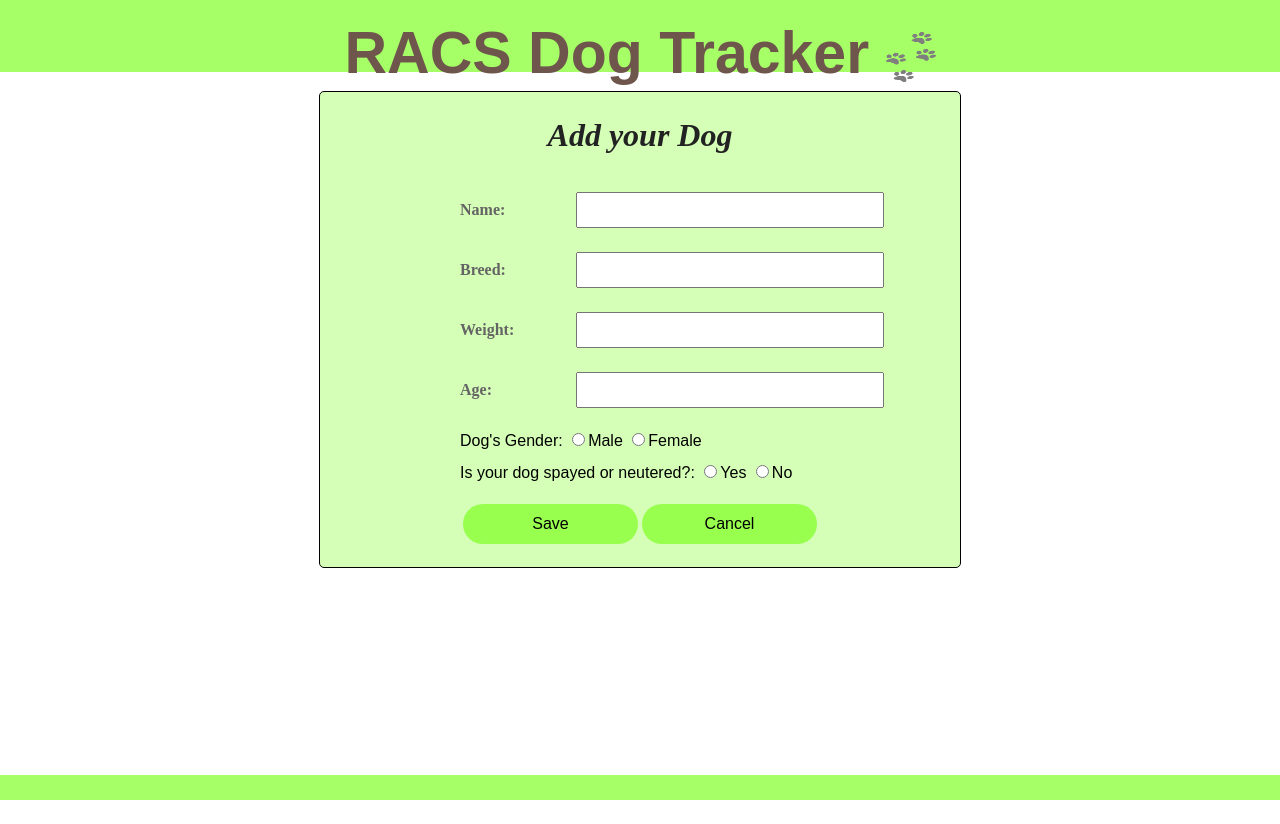
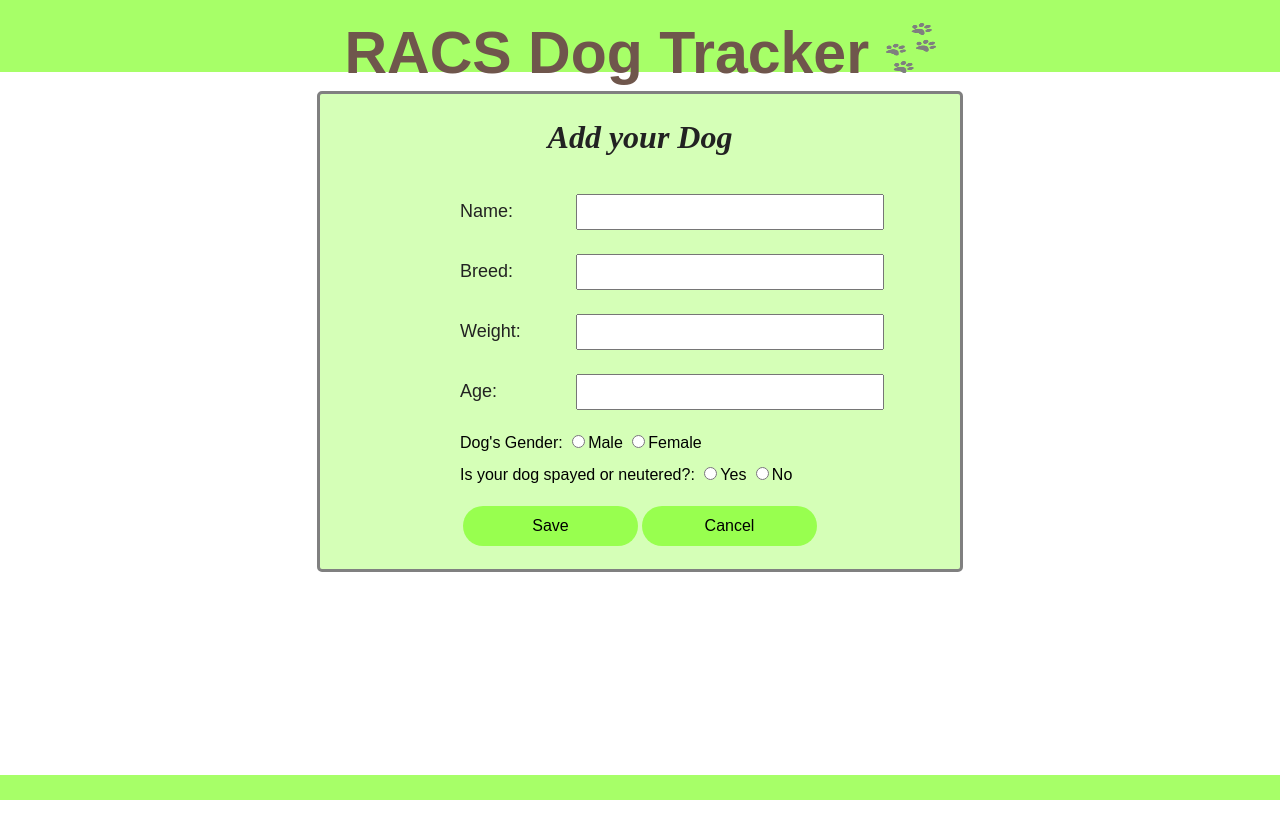
Before and after one commit to jpassios/dog-tracker-jquery, a PHP site: page /addDog.html in a window 1280 px wide; the page is wider, and only the part inside the window is pictured. Run offline with PHP 8.4, Linux system fonts and the light colour scheme.

Commit message:
Paw Changes

```diff
--- a/css/addDog.css
+++ b/css/addDog.css
@@ -1,7 +1,7 @@
 .addDog-form {
     background-color: rgba(121, 255, 24, 0.31);
     width:50%;
-    border: solid 1px black;
+    border:3px solid gray;
     border-radius: 5px;
     margin: auto;
     position: absolute;
@@ -42,11 +42,11 @@ input[type="text"] {
 
 
 .custom-label {
-    color: #646464;
-    font-weight: bold;
+    font-family: sans-serif;
+    font-size: 18px;
     display: inline-block;
     width: 100px;
-    font-size: 16px;
+
     margin-left:140px;
 }
 
--- a/css/main.css
+++ b/css/main.css
@@ -43,21 +43,6 @@ hr {
     border-top: 1px solid #ccc;
     margin: 1em 0;
     padding: 0;
-}
-
-/*
- * Remove the gap between audio, canvas, iframes,
- * images, videos and the bottom of their containers:
- * https://github.com/h5bp/html5-boilerplate/issues/440
- */
-
-audio,
-canvas,
-iframe,
-img,
-svg,
-video {
-    vertical-align: middle;
 }
 
 /*
```
